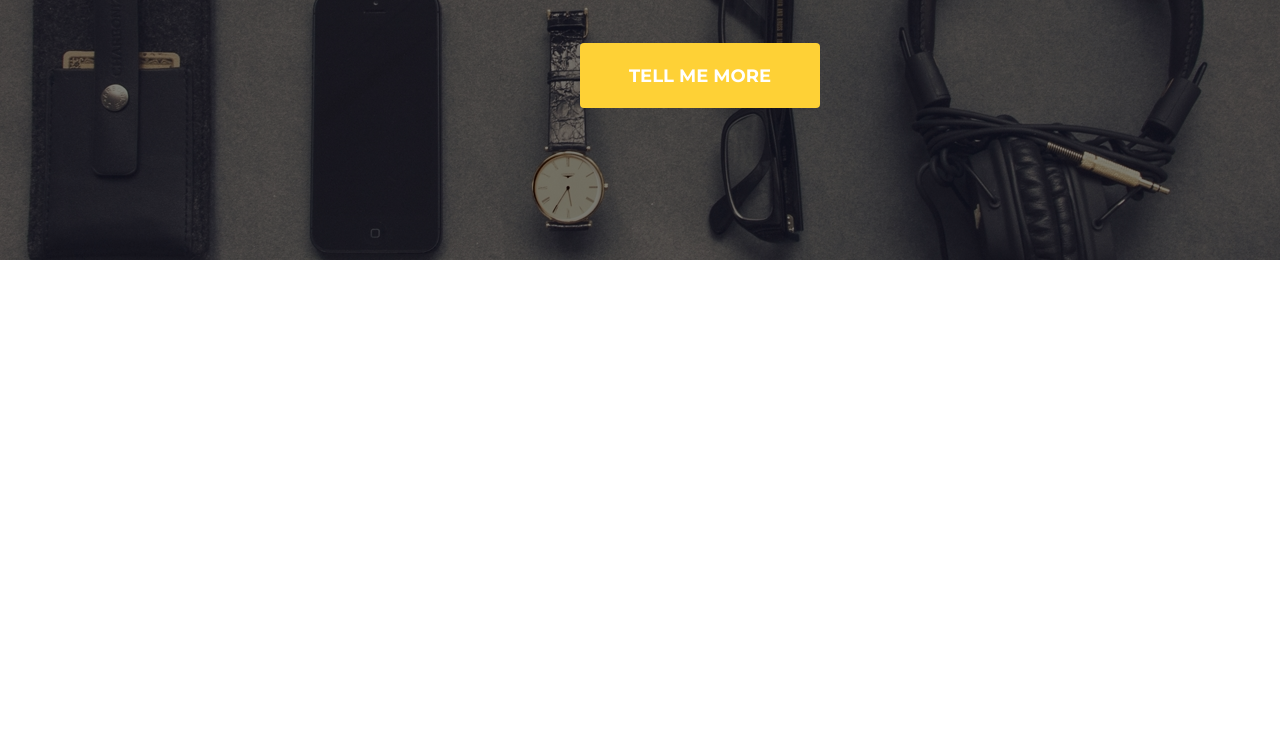
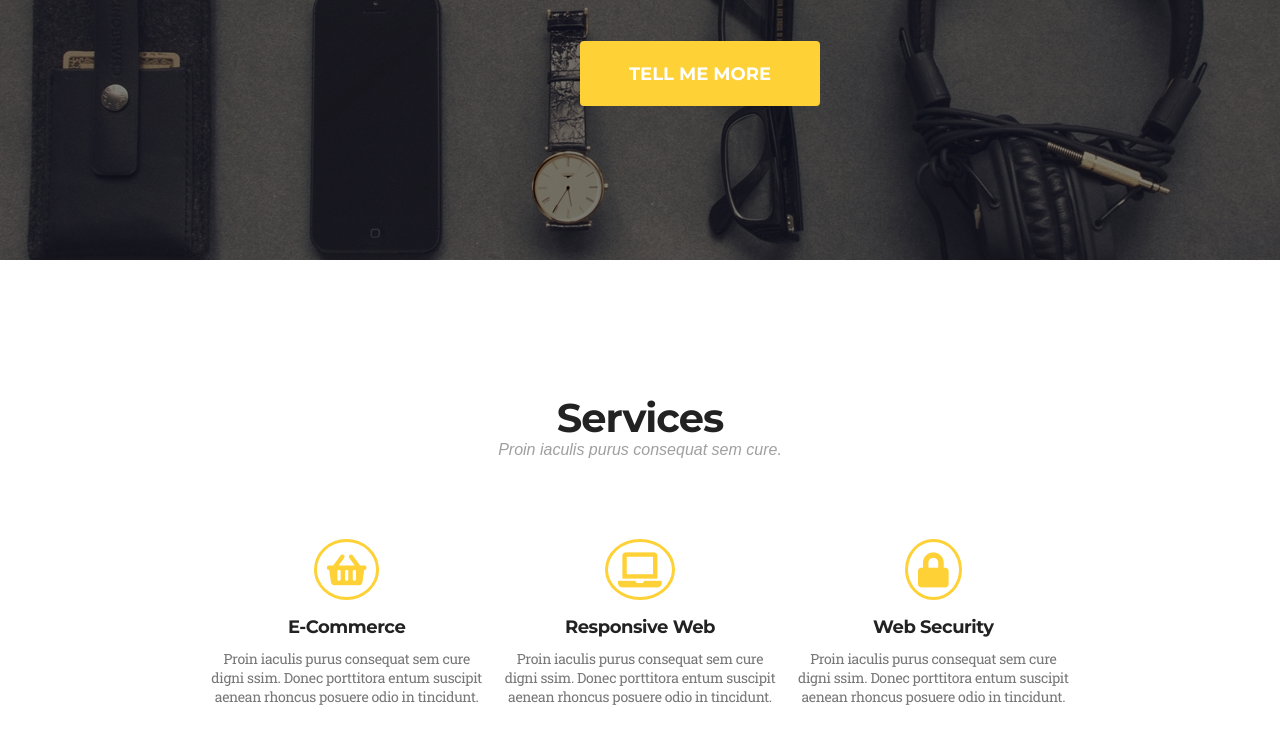
Before and after one commit to Konrad-Jowko/Module-4, a website: page index.html in a window 1280 px wide. Shown: the part 440-1184 px from the top of the page. Before the commit the page ends 800 px from the top, so only its background shows below. Drawn offline with Linux system fonts and the light colour scheme; a web font is replaced by a local one.

Commit message:
Add Services section

```diff
--- a/index.html
+++ b/index.html
@@ -7,6 +7,7 @@
       <link rel="preconnect" href="https://fonts.gstatic.com">
       <link href="https://fonts.googleapis.com/css2?family=Montserrat:wght@400;700&family=Roboto+Slab&display=swap" rel="stylesheet">
       <link rel="stylesheet" href="https://use.typekit.net/efg4omn.css">
+      <link rel="stylesheet" href="https://use.fontawesome.com/releases/v5.5.0/css/all.css">
       <link rel="stylesheet" href="css/style.css">
   </head>
   <body>
@@ -27,12 +28,46 @@
           </div>
         </nav>
         <div class="greet">
-          <h2>Welcome to Our Studio!</h2>
-          <h1>It's nice to meet You</h1>
+          <h2 class="greet-title">Welcome to Our Studio!</h2>
+          <h1 class="greet-subtitle">It's nice to meet You</h1>
           <button type="button">Tell Me more</button>
         </div>
       </div>
     </header>
-
+    <section class="services">
+      <h1 class="title">Services</h1>
+      <h3 class="subtitle">Proin iaculis purus consequat sem cure. </h3>
+      <div class="container">
+        <div class="box">
+          <div class="content-box">
+            <i class="fas fa-shopping-basket"></i>
+            <h3 class="box-title">E-Commerce</h3>
+            <p class="box-text">
+              Proin iaculis purus consequat sem cure
+              digni ssim. Donec porttitora entum suscipit
+              aenean rhoncus posuere odio in tincidunt.
+            </p>
+          </div>
+          <div class="content-box">
+            <i class="fas fa-laptop"></i>
+            <h3 class="box-title">Responsive Web</h3>
+            <p class="box-text">
+              Proin iaculis purus consequat sem cure
+              digni ssim. Donec porttitora entum suscipit
+              aenean rhoncus posuere odio in tincidunt.
+            </p>
+          </div>
+          <div class="content-box">
+            <i class="fas fa-lock"></i>
+            <h3 class="box-title">Web Security</h3>
+            <p class="box-text">
+              Proin iaculis purus consequat sem cure
+              digni ssim. Donec porttitora entum suscipit
+              aenean rhoncus posuere odio in tincidunt.
+            </p>
+          </div>
+        </div>
+      </div>
+    </section>
   </body>
 </html>
--- a/sass/style.scss
+++ b/sass/style.scss
@@ -10,6 +10,7 @@ $primary-color:  #fed136;
 $secondary-color: #4C5AE6;
 $logo-font: "Wisdom Script Regular", sans-serif;
 $primary-font: "Montserrat", sans-serif;
+$secondary-font: "droid-serif", sans-serif;
 $transistion: all 0.25s;
 /* Global */
 *, *::before, *::after {
@@ -17,6 +18,26 @@ $transistion: all 0.25s;
 
 body {
   margin: 0;
+
+  .title {
+    color: #222222;
+    font-family: $primary-font;
+    font-size: 40px;
+    font-weight: 700;
+    line-height: 75px;
+    letter-spacing: -1px;
+    margin-bottom: -30px;
+  }
+  .subtitle {
+    color: #777777;
+    font-family: $secondary-font;
+    font-size: 16px;
+    font-style: italic;
+    font-weight: 400;
+    opacity: 0.7;
+    margin-bottom: 80px;
+
+  }
 
 /* Home */
 
@@ -29,7 +50,7 @@ body {
     background-position: center center;
     background-size: cover;
     color: #ffffff;
-    margin-bottom: 50px;
+    margin-bottom: 120px;
 
     .home-inner {
       min-width: 1400px;
@@ -47,6 +68,7 @@ body {
           font-family: $logo-font;
           font-size: 26px;
           letter-spacing: 1.3px;
+          line-height: 41px;
 
         }
         .nav-menu {
@@ -87,14 +109,14 @@ body {
         text-align: center;
         margin-top: 140px;
 
-        h2 {
-          font-family: "droid-serif";
+        .greet-title {
+          font-family: $secondary-font;
           font-size: 40px;
           font-style: italic;
           letter-spacing: -1px;
           font-weight: 100;
         }
-        h1 {
+        .greet-subtitle {
           font-family: $primary-font;
           font-size: 75px;
           font-weight: 700;
@@ -117,6 +139,7 @@ body {
 
           &:hover {
             background-color: transparent;
+            cursor: pointer;
             color: $primary-color;
             border: 1px solid $primary-color;
             transition: $transistion;
@@ -124,7 +147,57 @@ body {
           }
         }
       }
+    }
+  }
+  /* Services */
+  .services {
+    margin-bottom: 110px;
+    text-align: center;
 
+    .box {
+      display: flex;
+      justify-content: space-around;
+
+      .content-box {
+        width: 274px;
+
+        &:first-of-type {
+          margin-left: 200px;
+        }
+        &:last-of-type {
+          margin-right: 200px;
+        }
+
+        i {
+          color: $primary-color;
+          border: 3px solid $primary-color;
+          border-radius: 50%;
+          padding: 10px;
+          font-size: 35px;
+
+          &:hover {
+            cursor: pointer;
+          }
+        }
+        .box-title {
+          color: #222222;
+          font-family: $primary-font;
+          font-size: 18px;
+          font-weight: 700;
+          line-height: 75px;
+          letter-spacing: -0.45px;
+          margin-bottom: -30px;
+          margin-top: -10px;
+        }
+        .box-text {
+          color: #777777;
+          font-family: 'Roboto Slab', serif;
+          font-size: 14px;
+          font-weight: 400;
+          letter-spacing: -0.35px;
+
+        }
+      }
     }
   }
 }
```
Also changed, not shown: css/style.css, images/Icon-Basket.png (added), images/Icon-Laptop.png (added), images/Icon-Locked.png (added), 1 other file.
